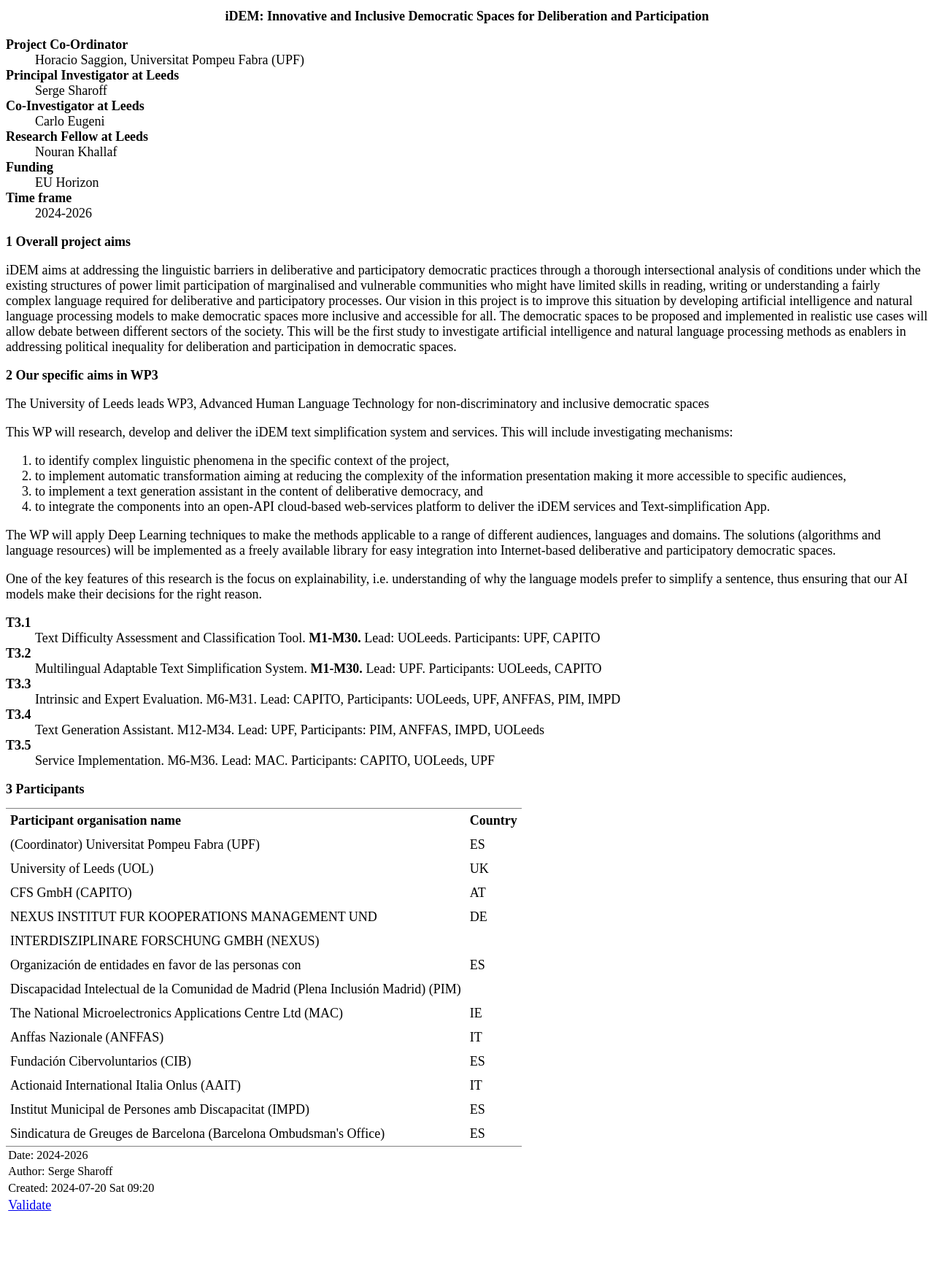
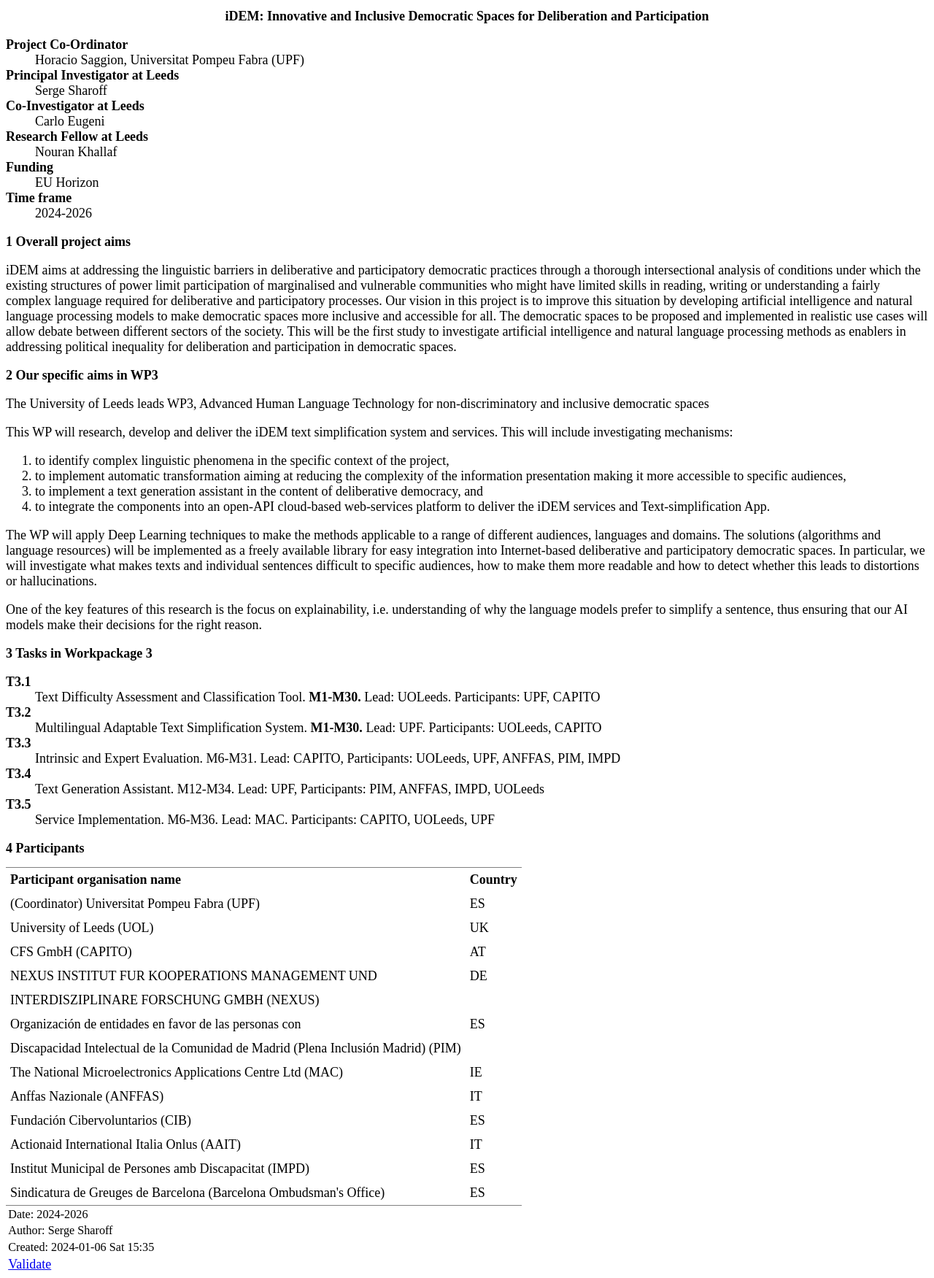
Before and after one commit to ssharoff/ssharoff.github.io, a Jekyll site: the page idem/index.html, which Jekyll copies as it is, in a window 1280 px wide. Shown: the whole page at 73% size. Built offline with Jekyll 4.4.1, drawn with Linux system fonts in a browser that asks for light colours; before the commit the page ends 1670 px from its top, so only the background shows below that.

Commit message:
better classification

```diff
--- a/idem/index.html
+++ b/idem/index.html
@@ -3,7 +3,7 @@
 "http://www.w3.org/TR/xhtml1/DTD/xhtml1-strict.dtd">
 <html xmlns="http://www.w3.org/1999/xhtml" lang="en" xml:lang="en">
 <head>
-<!-- 2024-07-20 Sat 09:20 -->
+<!-- 2024-07-20 Sat 15:35 -->
 <meta http-equiv="Content-Type" content="text/html;charset=utf-8" />
 <meta name="viewport" content="width=device-width, initial-scale=1" />
 <title>iDEM: Innovative and Inclusive Democratic Spaces for Deliberation and Participation</title>
@@ -40,7 +40,7 @@
   }
   pre.src {
     position: relative;
-    overflow: auto;
+    overflow: visible;
     padding-top: 1.2em;
   }
   pre.src:before {
@@ -52,7 +52,7 @@
     padding: 3px;
     border: 1px solid black;
   }
-  pre.src:hover:before { display: inline; margin-top: 14px;}
+  pre.src:hover:before { display: inline;}
   /* Languages per Org manual */
   pre.src-asymptote:before { content: 'Asymptote'; }
   pre.src-awk:before { content: 'Awk'; }
@@ -195,26 +195,50 @@
 </style>
 <style>*{font-size: large;}</style>
 <script type="text/javascript">
-// @license magnet:?xt=urn:btih:e95b018ef3580986a04669f1b5879592219e2a7a&dn=public-domain.txt Public Domain
+/*
+@licstart  The following is the entire license notice for the
+JavaScript code in this tag.
+
+Copyright (C) 2012-2020 Free Software Foundation, Inc.
+
+The JavaScript code in this tag is free software: you can
+redistribute it and/or modify it under the terms of the GNU
+General Public License (GNU GPL) as published by the Free Software
+Foundation, either version 3 of the License, or (at your option)
+any later version.  The code is distributed WITHOUT ANY WARRANTY;
+without even the implied warranty of MERCHANTABILITY or FITNESS
+FOR A PARTICULAR PURPOSE.  See the GNU GPL for more details.
+
+As additional permission under GNU GPL version 3 section 7, you
+may distribute non-source (e.g., minimized or compacted) forms of
+that code without the copy of the GNU GPL normally required by
+section 4, provided you include this license notice and a URL
+through which recipients can access the Corresponding Source.
+
+
+@licend  The above is the entire license notice
+for the JavaScript code in this tag.
+*/
 <!--/*--><![CDATA[/*><!--*/
  function CodeHighlightOn(elem, id)
  {
    var target = document.getElementById(id);
    if(null != target) {
-         elem.classList.add("code-highlighted");
-         target.classList.add("code-highlighted");
+     elem.cacheClassElem = elem.className;
+     elem.cacheClassTarget = target.className;
+     target.className = "code-highlighted";
+     elem.className   = "code-highlighted";
    }
  }
  function CodeHighlightOff(elem, id)
  {
    var target = document.getElementById(id);
-       if(null != target) {
-         elem.classList.remove("code-highlighted");
-         target.classList.remove("code-highlighted");
-       }
+   if(elem.cacheClassElem)
+     elem.className = elem.cacheClassElem;
+   if(elem.cacheClassTarget)
+     target.className = elem.cacheClassTarget;
  }
 /*]]>*///-->
-// @license-end
 </script>
 </head>
 <body>
@@ -229,8 +253,8 @@
 <dt>Time frame</dt><dd>2024-2026</dd>
 </dl>
 
-<div id="outline-container-org7eee6d2" class="outline-2">
-<h2 id="org7eee6d2"><span class="section-number-2">1</span> Overall project aims</h2>
+<div id="outline-container-org35edaaf" class="outline-2">
+<h2 id="org35edaaf"><span class="section-number-2">1</span> Overall project aims</h2>
 <div class="outline-text-2" id="text-1">
 <p>
 iDEM aims at addressing the linguistic  barriers in deliberative and participatory
@@ -251,8 +275,8 @@
 </div>
 </div>
 
-<div id="outline-container-orgf075fad" class="outline-2">
-<h2 id="orgf075fad"><span class="section-number-2">2</span> Our specific aims in WP3</h2>
+<div id="outline-container-org8650831" class="outline-2">
+<h2 id="org8650831"><span class="section-number-2">2</span> Our specific aims in WP3</h2>
 <div class="outline-text-2" id="text-2">
 <p>
 The University of Leeds leads WP3, Advanced Human Language Technology for non-discriminatory and inclusive democratic spaces
@@ -270,13 +294,19 @@
 </ol>
 
 <p>
-The WP will apply Deep Learning techniques to make the methods applicable to a range of different audiences, languages and domains. The solutions (algorithms and language resources) will be implemented as a freely available library for easy integration into Internet-based deliberative and participatory democratic spaces.
+The WP will apply Deep Learning techniques to make the methods applicable to a range of different audiences, languages and domains. The solutions (algorithms and language resources) will be implemented as a freely available library for easy integration into Internet-based deliberative and participatory democratic spaces.  In particular, we will investigate what makes texts and individual sentences difficult to specific audiences, how to make them more readable and how to detect whether this leads to distortions or hallucinations.
 </p>
 
 <p>
 One of the key features of this research is the focus on explainability, i.e. understanding of why the language models prefer to simplify a sentence, thus ensuring that our AI models make their decisions for the right reason.
 </p>
+</div>
+</div>
 
+
+<div id="outline-container-orgbd2cc69" class="outline-2">
+<h2 id="orgbd2cc69"><span class="section-number-2">3</span> Tasks in Workpackage 3</h2>
+<div class="outline-text-2" id="text-3">
 <dl class="org-dl">
 <dt>T3.1</dt><dd>Text Difficulty Assessment and Classification Tool.
 <b>M1-M30.</b> Lead: UOLeeds. Participants: UPF, CAPITO</dd>
@@ -293,9 +323,9 @@
 </div>
 
 
-<div id="outline-container-org24402a6" class="outline-2">
-<h2 id="org24402a6"><span class="section-number-2">3</span> Participants</h2>
-<div class="outline-text-2" id="text-3">
+<div id="outline-container-org54d3749" class="outline-2">
+<h2 id="org54d3749"><span class="section-number-2">4</span> Participants</h2>
+<div class="outline-text-2" id="text-4">
 <table border="2" cellspacing="0" cellpadding="6" rules="groups" frame="hsides">
 
 
@@ -382,8 +412,8 @@
 <div id="postamble" class="status">
 <p class="date">Date: 2024-2026</p>
 <p class="author">Author: Serge Sharoff</p>
-<p class="date">Created: 2024-07-20 Sat 09:20</p>
-<p class="validation"><a href="https://validator.w3.org/check?uri=referer">Validate</a></p>
+<p class="date">Created: 2024-01-06 Sat 15:35</p>
+<p class="validation"><a href="http://validator.w3.org/check?uri=referer">Validate</a></p>
 </div>
 </body>
 </html>
--- a/idem/index.org
+++ b/idem/index.org
@@ -39,10 +39,12 @@
  3. to implement a text generation assistant in the content of deliberative democracy, and
  4. to integrate the components into an open-API cloud-based web-services platform to deliver the iDEM services and Text-simplification App.
 
-The WP will apply Deep Learning techniques to make the methods applicable to a range of different audiences, languages and domains. The solutions (algorithms and language resources) will be implemented as a freely available library for easy integration into Internet-based deliberative and participatory democratic spaces.
+The WP will apply Deep Learning techniques to make the methods applicable to a range of different audiences, languages and domains. The solutions (algorithms and language resources) will be implemented as a freely available library for easy integration into Internet-based deliberative and participatory democratic spaces.  In particular, we will investigate what makes texts and individual sentences difficult to specific audiences, how to make them more readable and how to detect whether this leads to distortions or hallucinations.
 
 One of the key features of this research is the focus on explainability, i.e. understanding of why the language models prefer to simplify a sentence, thus ensuring that our AI models make their decisions for the right reason.
 
+
+* Tasks in Workpackage 3
   + T3.1 :: Text Difficulty Assessment and Classification Tool.
     *M1-M30.* Lead: UOLeeds. Participants: UPF, CAPITO
   + T3.2 :: Multilingual Adaptable Text Simplification System.
```
Lines whose indentation alone changed are shown as unchanged.
